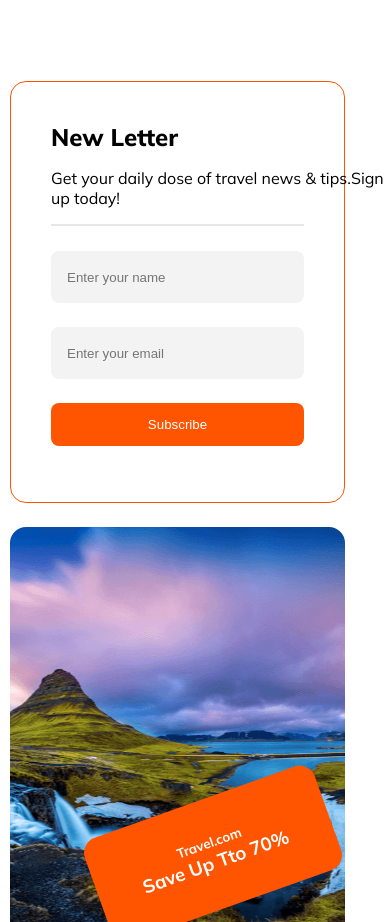
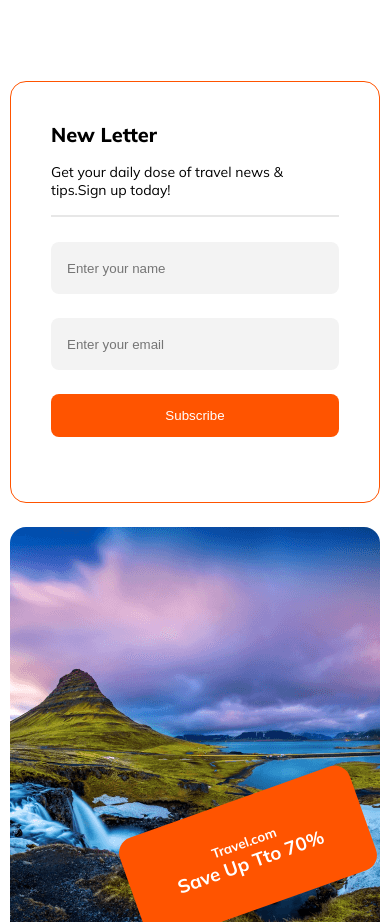
Before and after one commit to shafrinahamed0007/C3_HeroTravel, a plain HTML site: page index.html in a window 390 px wide. Shown: the part 7980-8902 px from the top of the page. Drawn offline with Linux system fonts and the light colour scheme.

Commit message:
NewsLetter responsive with Medium Device also

```diff
--- a/style/style.css
+++ b/style/style.css
@@ -672,6 +672,16 @@ nav ul li a {
     width: 335px;
 }
 
+#form>h4{
+    font-size: 20px;
+}
+
+#form>p{
+
+    width: 270px;
+    font-size: 14px;
+}
+
 }
 
 
@@ -775,6 +785,29 @@ nav ul li a {
 
 }
 
+.news-letter-section>div{
+    display: flex;
+    flex-direction: column;
+}
+
+#news-letter-img{
+    width: 100%;
+}
+
+#form{
+    width: 100%;
+}
+
+#form>h4{
+    font-size: 20px;
+}
+
+#form>p{
+
+    width: 270px;
+    font-size: 14px;
+}
+
 
 
 }
```
